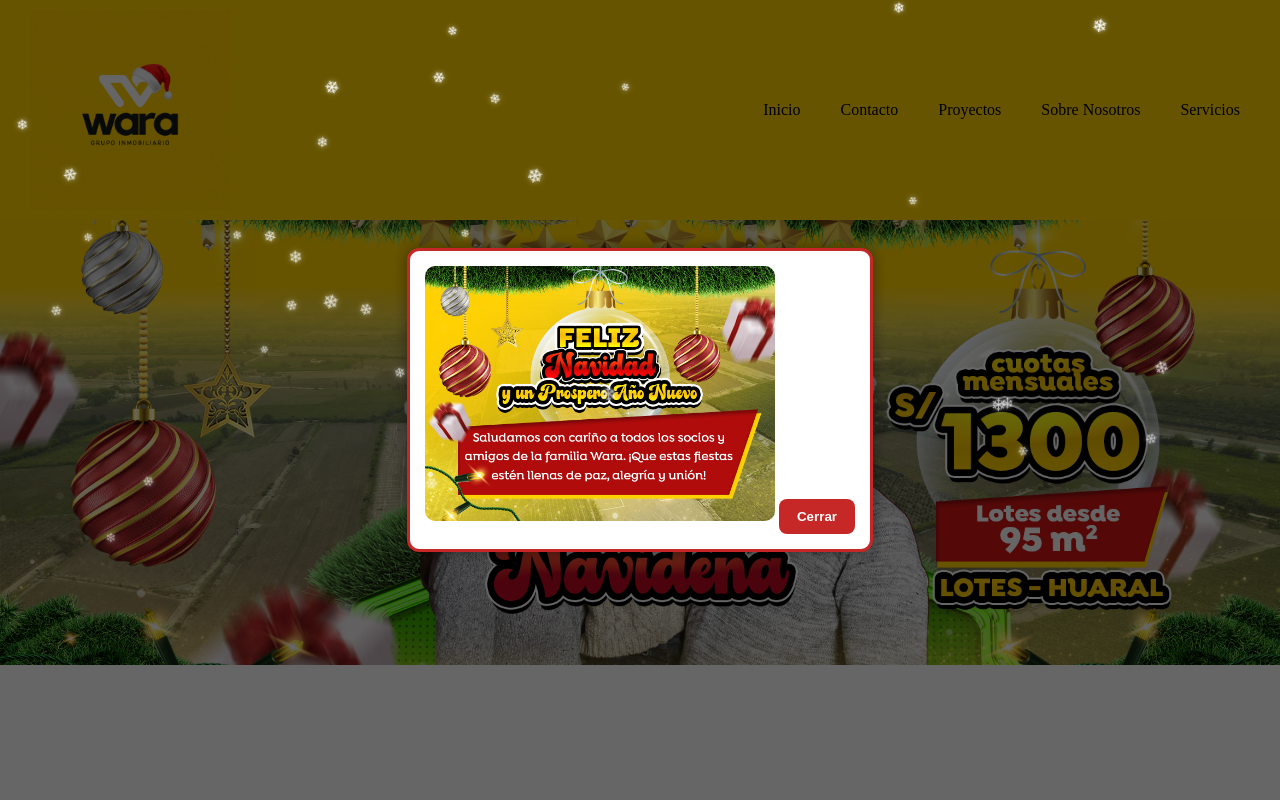
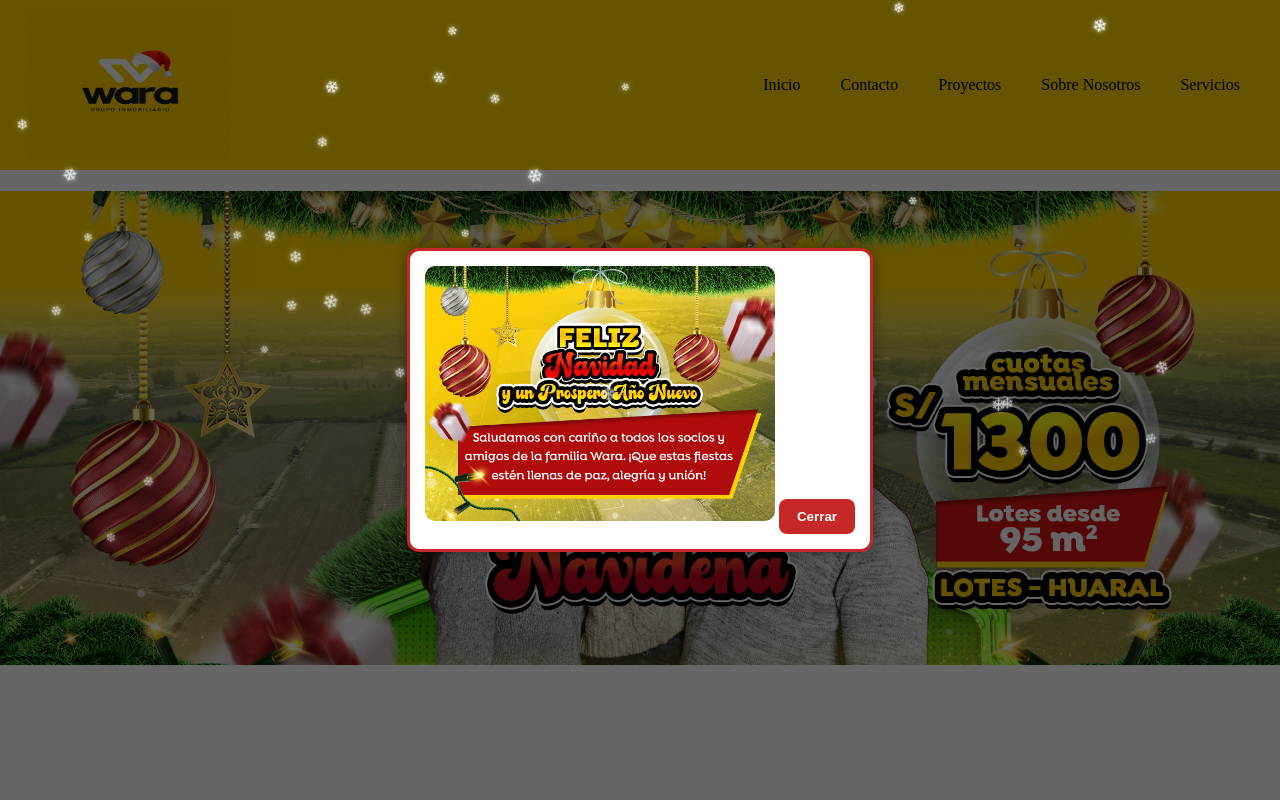
Before and after one commit to wara-123/wara, a plain HTML site: page index.html in a window 1280 px wide. Shown: the top 800 px of the page. Drawn offline with Linux system fonts and the light colour scheme.

Commit message:
Update index.html

```diff
--- a/index.html
+++ b/index.html
@@ -23,7 +23,7 @@
         </label>
 
         <nav id="menu">
-            <img src="ig/logo_WARA.jpg" alt="Logo" height="200" width="200">
+            <img src="ig/logo_WARA.jpg" alt="Logo" height="150" width="200">
             <ul>
                 <li><a href="#index">Inicio</a></li>
                 <li><a href="#sobremi">Contacto</a></li>
```
